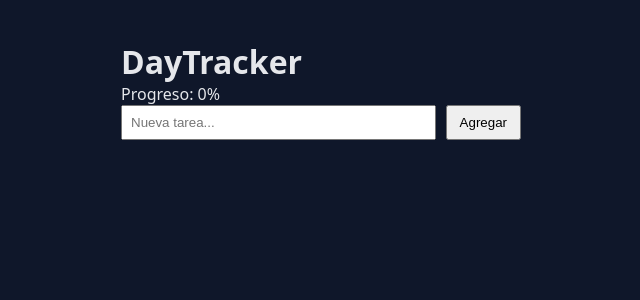
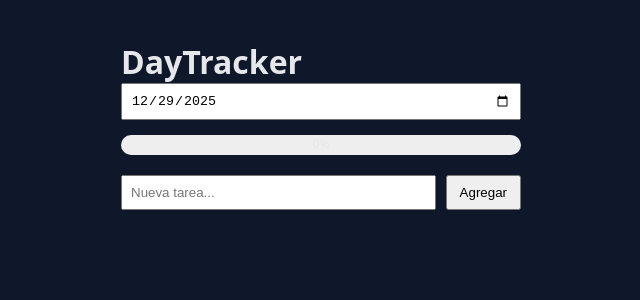
Before and after one commit to sabogal9988/DayTracker, a React (Vite) app in the folder DayTracker/: page / in a window 1280 px wide. Shown: the top 300 px of the page, without its empty margins (319-959 px from the left). Built offline with nearby package versions, Linux system fonts and the light colour scheme.

Commit message:
feat: tareas y progreso por día con calendario

```diff
--- a/DayTracker/src/App.jsx
+++ b/DayTracker/src/App.jsx
@@ -1,29 +1,40 @@
 import { useState } from 'react'
+import Calendar from './components/Calendar/Calendar'
 import TaskForm from './components/TaskForm/TaskForm'
 import TaskList from './components/TaskList/TaskList'
+import ProgressBar from './components/ProgressBar/ProgressBar'
+
+const today = new Date().toISOString().split('T')[0]
 
 function App() {
-  const [tasks, setTasks] = useState([])
+  const [selectedDate, setSelectedDate] = useState(today)
+  const [tasksByDate, setTasksByDate] = useState({})
+
+  const tasks = tasksByDate[selectedDate] || []
 
   const addTask = (text) => {
-    setTasks([
+    setTasksByDate({
+      ...tasksByDate,
+      [selectedDate]: [
         ...tasks,
         {
           id: Date.now(),
           text,
           completed: false
         }
-    ])
+      ]
+    })
   }
 
   const toggleTask = (id) => {
-    setTasks(
-      tasks.map(task =>
+    setTasksByDate({
+      ...tasksByDate,
+      [selectedDate]: tasks.map(task =>
         task.id === id
           ? { ...task, completed: !task.completed }
           : task
       )
-    )
+    })
   }
 
   const completed = tasks.filter(t => t.completed).length
@@ -34,7 +45,14 @@ function App() {
   return (
     <div style={{ maxWidth: '400px', margin: '40px auto' }}>
       <h1>DayTracker</h1>
-      <p>Progreso: {progress}%</p>
+
+      <Calendar
+        selectedDate={selectedDate}
+        onChangeDate={setSelectedDate}
+      />
+
+      <ProgressBar progress={progress} />
+
       <TaskForm onAddTask={addTask} />
       <TaskList tasks={tasks} onToggleTask={toggleTask} />
     </div>
--- /dev/null
+++ b/DayTracker/src/components/Calendar/Calendar.css
@@ -0,0 +1,5 @@
+.calendar {
+  width: 100%;
+  padding: 8px;
+  margin-bottom: 15px;
+}
--- /dev/null
+++ b/DayTracker/src/components/Calendar/Calendar.jsx
@@ -0,0 +1,14 @@
+import './Calendar.css'
+
+function Calendar({ selectedDate, onChangeDate }) {
+  return (
+    <input
+      type="date"
+      value={selectedDate}
+      onChange={(e) => onChangeDate(e.target.value)}
+      className="calendar"
+    />
+  )
+}
+
+export default Calendar
--- a/DayTracker/src/components/ProgressBar/ProgressBar.css
+++ b/DayTracker/src/components/ProgressBar/ProgressBar.css
@@ -0,0 +1,22 @@
+.progress-container {
+  position: relative;
+  height: 20px;
+  background: #eee;
+  border-radius: 10px;
+  margin-bottom: 20px;
+}
+
+.progress-bar {
+  height: 100%;
+  background: #4caf50;
+  border-radius: 10px;
+  transition: width 0.3s ease;
+}
+
+.progress-container span {
+  position: absolute;
+  top: 0;
+  left: 50%;
+  transform: translateX(-50%);
+  font-size: 12px;
+}
--- a/DayTracker/src/components/ProgressBar/ProgressBar.jsx
+++ b/DayTracker/src/components/ProgressBar/ProgressBar.jsx
@@ -0,0 +1,15 @@
+import './ProgressBar.css'
+
+function ProgressBar({ progress }) {
+  return (
+    <div className="progress-container">
+      <div
+        className="progress-bar"
+        style={{ width: `${progress}%` }}
+      />
+      <span>{progress}%</span>
+    </div>
+  )
+}
+
+export default ProgressBar
```
Lines whose indentation alone changed are shown as unchanged.
